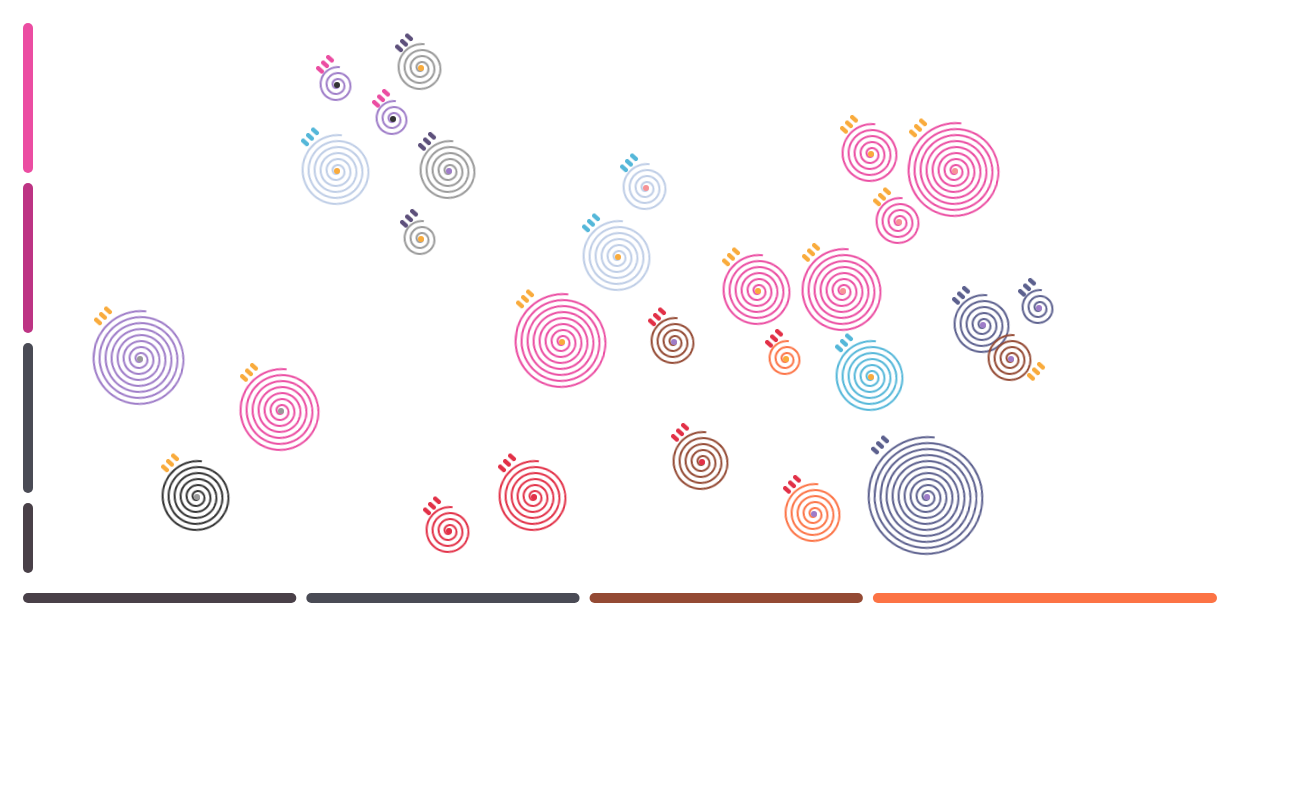
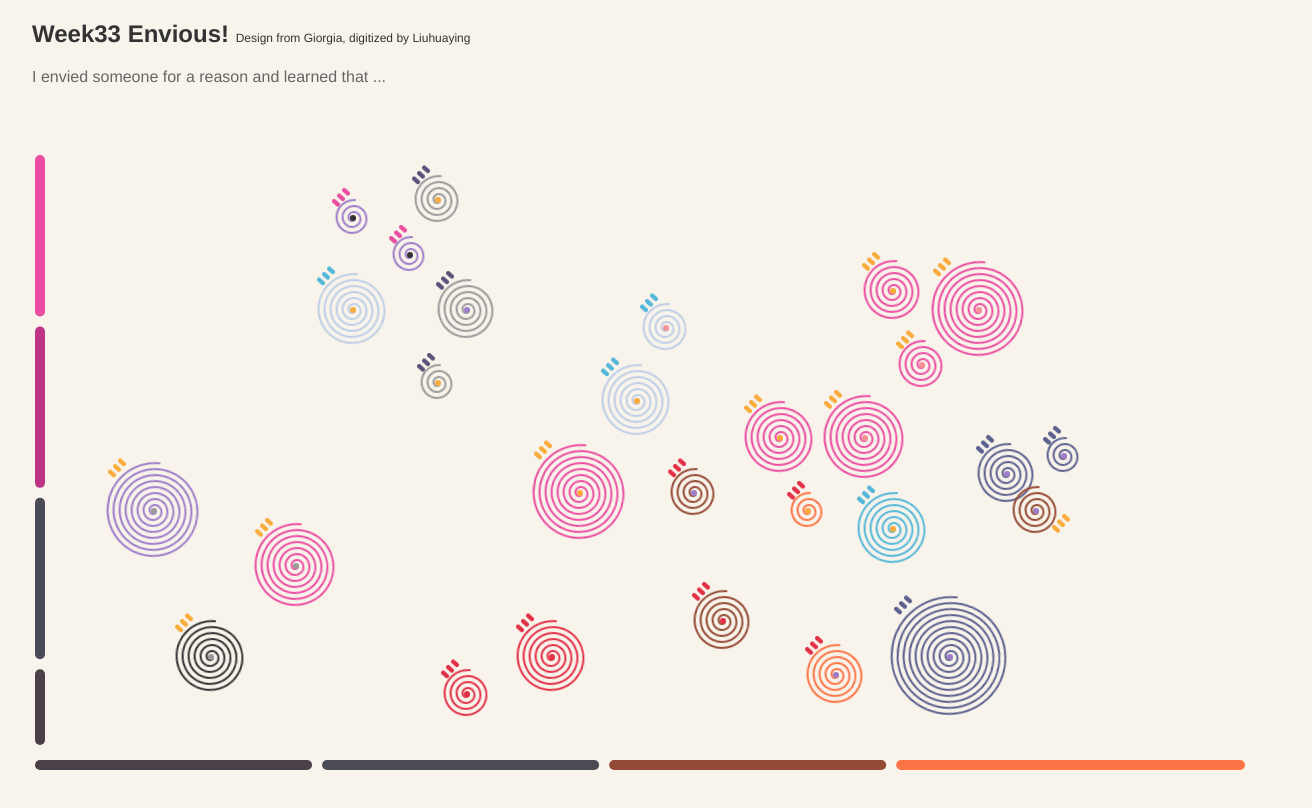
Before and after one commit to 4trees/DearData_Envy, a plain HTML site: page index.html in a window 1280 px wide. Shown: the whole page, 1312 px wide, since content can reach past the window. Drawn offline with Linux system fonts and the light colour scheme.

Commit message:
added interaction

```diff
--- a/index.html
+++ b/index.html
@@ -2,20 +2,53 @@
 <html lang="en">
 <head>
   <meta charset="UTF-8">
-  <title>Week33 Envy</title>
+  <title>Week33 Envious!</title>
 </head>
 <body>
   <div class="container">
-     <div id='canvas'></div>
+    <div class="title">
+      <h2>Week33 Envious! <span class="small"> Design from Giorgia, digitized by Liuhuaying</span></h2>
+      <p class="des">I envied <span id="whom">someone</span> for <span id="why">a reason</span> and learned that <span id="learned">..</span>.</p>
+    </div>
+    <div id='canvas'></div>
   </div>
 <style>
+html{
+  font-family: 'Avenu',Helvetica;
+  color: #333;
+  background-color: #f8f4eb;
+}
+html,body{
+  height: 100%;
+  margin: 0;
+}
 .container{
   width: 100%;
   margin: 0 auto;
+  height: 100%;
 }
-#canvas{width: 100%;min-height:600px}
+#canvas{
+  width: 100%;
+  height: 80%;
+  margin: 0;
+}
+.title{
+  height: 15%;
+  width: 100%;
+  padding-left: 2em;
+}
+.small{
+  font-size: 50%;
+  font-weight: 200;
+}
+.des{
+  color: #666;
+}
 path, line{
   stroke-linecap: round;
+}
+text{
+  transition: all 1s;
 }
 .curanimation{
   animation:roll 3s ease-in-out infinite;
@@ -41,12 +74,15 @@ path, line{
     transform: skewY(-10deg);
   }
 }
-
+.opacity{
+  opacity: 0;
+}
 
 </style>
 <script>
 //prepare canvas
 var canvas = document.getElementById('canvas');
+
 var xmlns='http://www.w3.org/2000/svg';
 var plot=document.createElementNS(xmlns,'svg');
 var w=canvas.clientWidth, h=canvas.clientHeight;
@@ -54,6 +90,7 @@ plot.id='svg';
 plot.setAttribute('xmlns',xmlns);
 plot.setAttribute('width',w);
 plot.setAttribute('height',h);
+plot.style.transform="translateX(20px)";
 
 document.getElementById('canvas').appendChild(plot);
 console.log(canvas.clientWidth,canvas.clientHeight,plot.width,plot.height)
@@ -93,18 +130,40 @@ function strip(x1,x2,y1,y2,color,width,name){
     strip.style.stroke=color;
 return strip
 }
+function texttag(content,x,y,color,size,transform){
+    const text=document.createElementNS(xmlns,'text');
+    text.innerHTML=content;
+    text.setAttribute('x',x)
+    text.setAttribute('y',y)
+    text.style.fill=color;
+    text.style.fontSize=size;
+    text.setAttribute('transform',transform);
+    text.style.textAnchor="middle";
+return text
+}
 
 var alldata={};
 function dataloaded(data,name){
   alldata[name]=data;//store data to object and use them by property name.
+  const axisX=document.createElementNS(xmlns,'g');
+  axisX.id='axisX';
+  document.getElementById('svg').appendChild(axisX);
+  const axisY=document.createElementNS(xmlns,'g');
+  axisY.id='axisY';
+  document.getElementById('svg').appendChild(axisY);
+
 
   howoftenkey.forEach((el,i)=>{
     const portion=(w-60)/4.25;
-    document.getElementById('svg').appendChild(strip(i*portion+20,(i+el.portion)*portion,h-10,h-10,el.color,10,'often'));
+    document.getElementById('axisX').appendChild(strip(i*portion+20,(i+el.portion)*portion,h-15,h-15,el.color,10,'often'));
+    document.getElementById('axisX').appendChild(texttag(el.often,(i+el.portion/2)*portion+12,h-15+12,'#666','.5em',''))
+
   })
+
   reachablekey.forEach((el,i)=>{
     const portion=(h-40)/3.5;
-    document.getElementById('svg').appendChild(strip(20,20,i*portion+20,(i+el.portion)*portion,el.color,10,'reachable'));
+    document.getElementById('axisY').appendChild(strip(20,20,i*portion+20,(i+el.portion)*portion,el.color,10,'reachable'));
+    document.getElementById('axisY').appendChild(texttag(el.reachable,20+10,(i+el.portion/2)*portion+12,'#666','.5em','rotate(90 '+20+' '+(i+el.portion/2)*portion+')'))
   })
 
 
@@ -137,44 +196,63 @@ function dataloaded(data,name){
       }
       g.appendChild(strip(i*5+offset,i*5+offset-4,-i*5+offset,-i*5+offset-4,stripcolor,4,'strip'))
     }
-    g.insertBefore(drawcur(0,0,level,curcolor),g.firstChild);
+    const cur= drawcur(0,0,level,curcolor);
+    const whomct=document.querySelector('#whom');
+    const whyct=document.querySelector('#why');
+    const learnedct=document.querySelector('#learned');
+    cur.addEventListener('click',()=>{
+      whomct.innerHTML=whomkey.find(el=>el.id==data.whom).whom;
+      whomct.style.color=pointcolor;
+      whyct.innerHTML=typekey.find(el=>el.id==data.type).type;
+      whyct.style.color=curcolor;
+      learnedct.innerHTML=learnedkey.find(el=>el.id==data.learned).learned;
+      learnedct.style.color=stripcolor;
+    });
+
+    g.insertBefore(cur,g.firstChild);
     document.getElementById('svg').appendChild(g);
+  })
 
-  })
 animation()
 
 }
 
 const svg=document.querySelector('svg')
 
-svg.addEventListener('mousemove',animationout)
-svg.addEventListener('mouseout',animation)
+svg.addEventListener('mouseenter',animationout)
+svg.addEventListener('mouseleave',animation)
 
 
 //animation
 function animation(){
   const strips=document.querySelectorAll('[data-name=strip]')
   const paths=document.querySelectorAll('path')
+  const texts=document.querySelectorAll('text')
   paths.forEach(path=>{
     path.classList.add('curanimation')
   })
   strips.forEach(strip=>{
     strip.classList.add('stripanimation')
   })
+  texts.forEach(text=>{
+    text.classList.add('opacity')
+  })
 }
 function animationout(){
   const strips=document.querySelectorAll('[data-name=strip]')
   const paths=document.querySelectorAll('path')
+  const texts=document.querySelectorAll('text')
   paths.forEach(path=>{
     path.classList.remove('curanimation')
   })
   strips.forEach(strip=>{
     strip.classList.remove('stripanimation')
   })
+  texts.forEach(text=>{
+    text.classList.remove('opacity')
+  })
 }
-function start(element,x,y){
-  element.style.transform=`translate(${x}px,${y}px)`
-}
+
 //get the data
 const files=[{file:'envy.csv',parse:'maindata',name:'main'}];
 function call_user_func(method, params){
@@ -249,7 +327,7 @@ const typekey=[
     {id:5,type:'being able to take things easier',color:'#becde6'},
     {id:6,type:'being less control freak',color:'#5c608e'},
     {id:7,type:'be healthier(exeracel eat week)',color:'#999'},
-    {id:8,type:'English!! Mastering the languages/ accent',color:'#eb4da2'},
+    {id:8,type:'English!! Mastering the languages/accent',color:'#eb4da2'},
     {id:9,type:'How I look/dress/elegance',color:'#9e7cc8'},
     {id:10,type:'CHARM!',color:'#333'}
 ]
```
